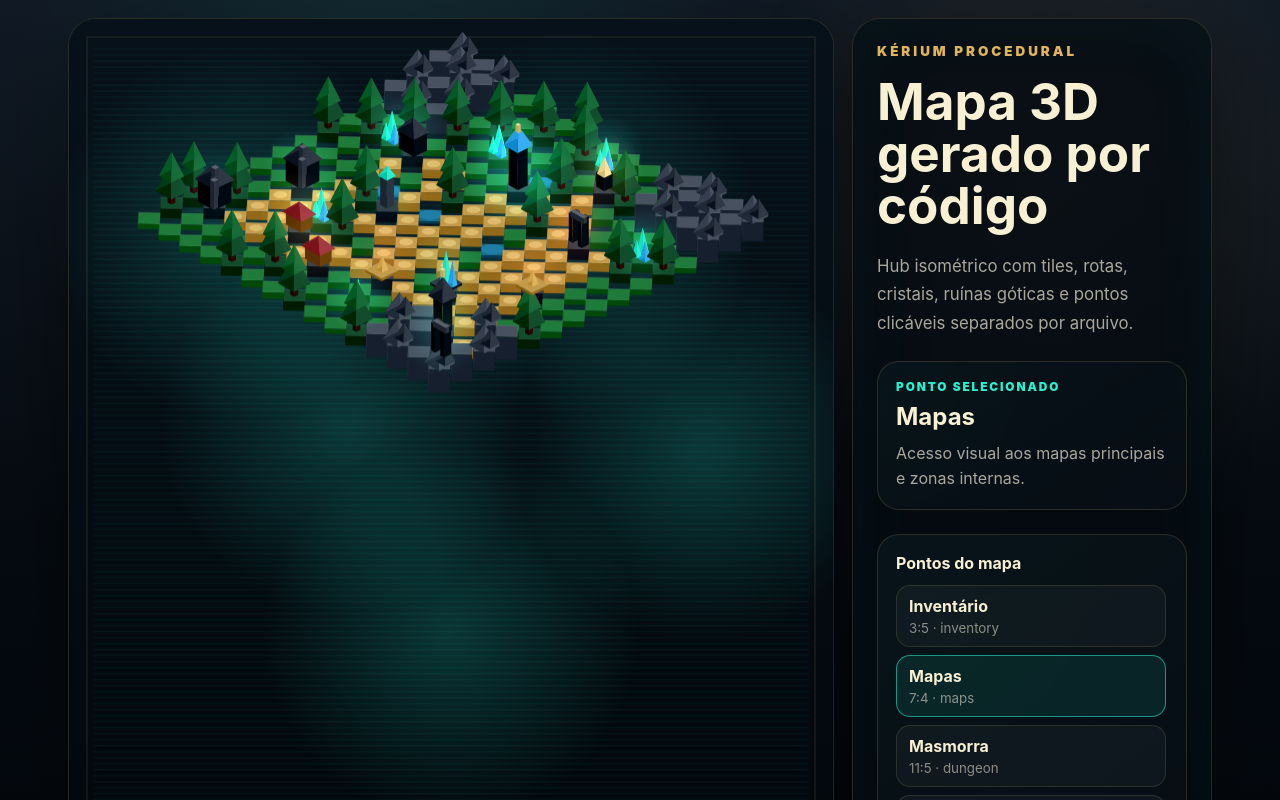
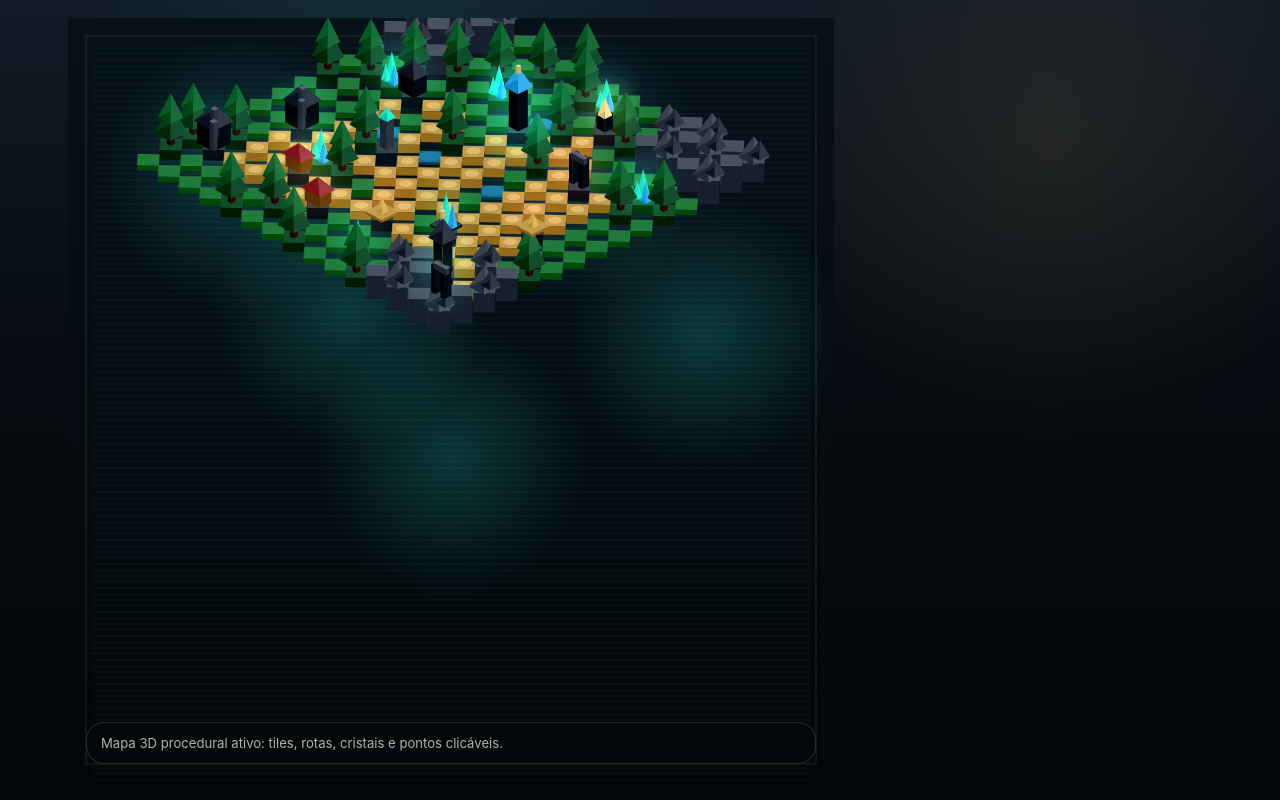
Before and after one commit to fellypesyllva007/keriumMapa, a React (Vite) app: page / in a window 1280 px wide. Shown: the top 800 px of the page. Built offline with nearby package versions, Linux system fonts and the light colour scheme.

Commit message:
refactor(ui): remove hud text and keep only the map

```diff
--- a/src/App.jsx
+++ b/src/App.jsx
@@ -1,28 +1,17 @@
-import { useMemo, useState } from 'react'
+import { useState } from 'react'
 import { IsometricMap } from './components/IsometricMap.jsx'
-import { HudPanel } from './ui/HudPanel.jsx'
-import { mapPoints } from './points/index.js'
 
 export default function App() {
   const [activeKey, setActiveKey] = useState('maps')
-  const activePoint = useMemo(
-    () => mapPoints.find((point) => point.key === activeKey) || mapPoints[0],
-    [activeKey],
-  )
 
   function handleSelect(point) {
     setActiveKey(point.key)
-
     window.dispatchEvent(new CustomEvent('kerium:map-point', { detail: point }))
   }
 
   return (
-    <main className="app-shell">
-      <section className="map-card" aria-label="Mapa 3D procedural do Kérium">
-        <IsometricMap activeKey={activeKey} onSelect={handleSelect} />
-      </section>
-
-      <HudPanel point={activePoint} points={mapPoints} onSelect={handleSelect} />
+    <main className="app-shell" aria-label="Mapa 3D procedural do Kérium">
+      <IsometricMap activeKey={activeKey} onSelect={handleSelect} />
     </main>
   )
 }
```
